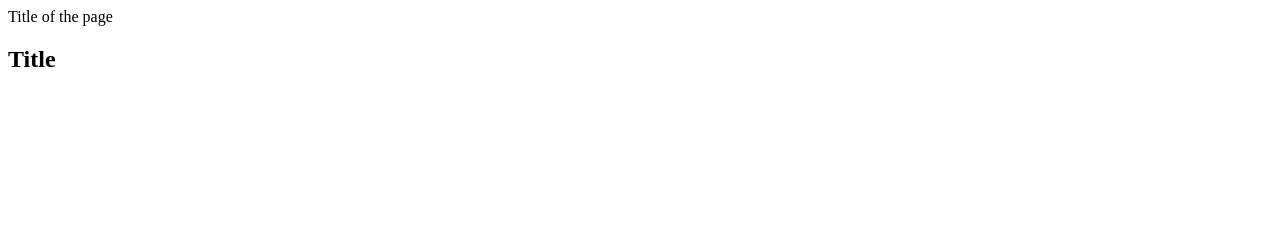
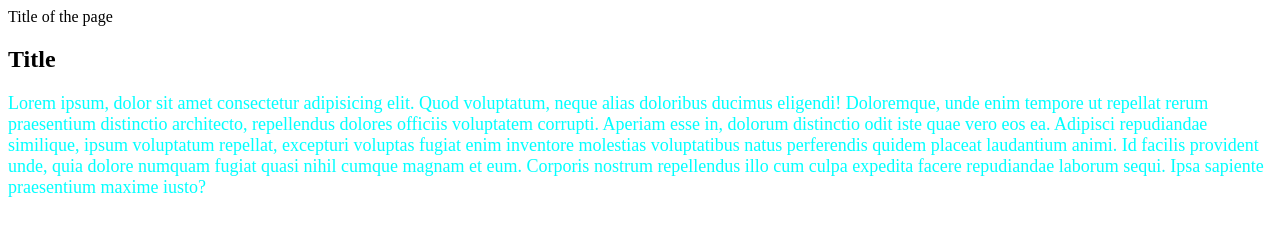
Before and after one commit to Hatem-prog/3wa-january2022, a plain HTML site: page git_example/index.html in a window 1280 px wide. Drawn offline with Linux system fonts and the light colour scheme.

Commit message:
update style.css file

```diff
--- a/git_example/index.html
+++ b/git_example/index.html
@@ -5,12 +5,16 @@
     <meta http-equiv="X-UA-Compatible" content="IE=edge">
     <meta name="viewport" content="width=device-width, initial-scale=1.0">
     <title>Document</title>
+    <link rel="stylesheet" href="style.css">
 </head>
 <body>
  <header>Title of the page</header>
  <main>
      <section>
          <h1>Title</h1>
+         <p>Lorem ipsum, dolor sit amet consectetur adipisicing elit. Quod voluptatum, neque alias doloribus ducimus eligendi! Doloremque, unde enim tempore ut repellat rerum praesentium distinctio architecto, repellendus dolores officiis voluptatem corrupti.
+         Aperiam esse in, dolorum distinctio odit iste quae vero eos ea. Adipisci repudiandae similique, ipsum voluptatum repellat, excepturi voluptas fugiat enim inventore molestias voluptatibus natus perferendis quidem placeat laudantium animi.
+         Id facilis provident unde, quia dolore numquam fugiat quasi nihil cumque magnam et eum. Corporis nostrum repellendus illo cum culpa expedita facere repudiandae laborum sequi. Ipsa sapiente praesentium maxime iusto?</p>
      </section>
  </main>
 </body>
--- /dev/null
+++ b/git_example/style.css
@@ -0,0 +1,4 @@
+p{
+    color: aqua;
+    font-size: large;
+}
```
